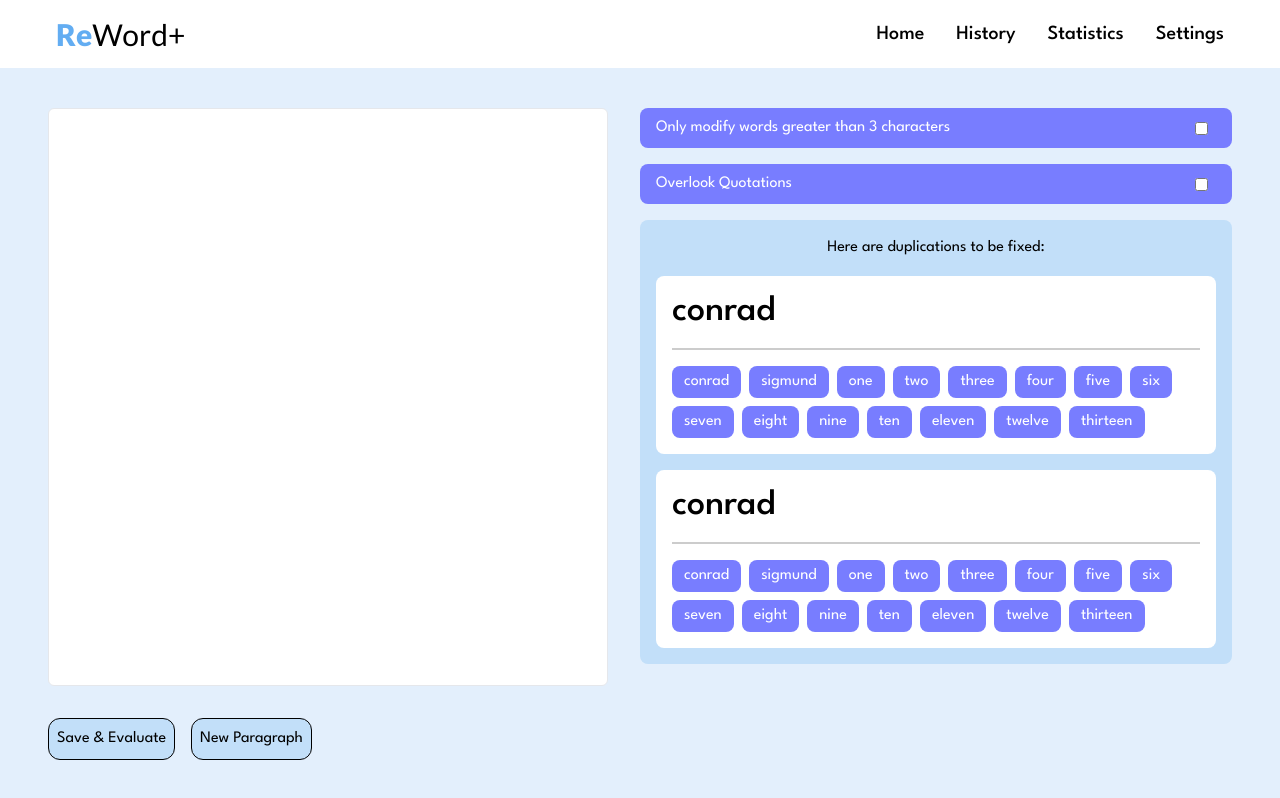
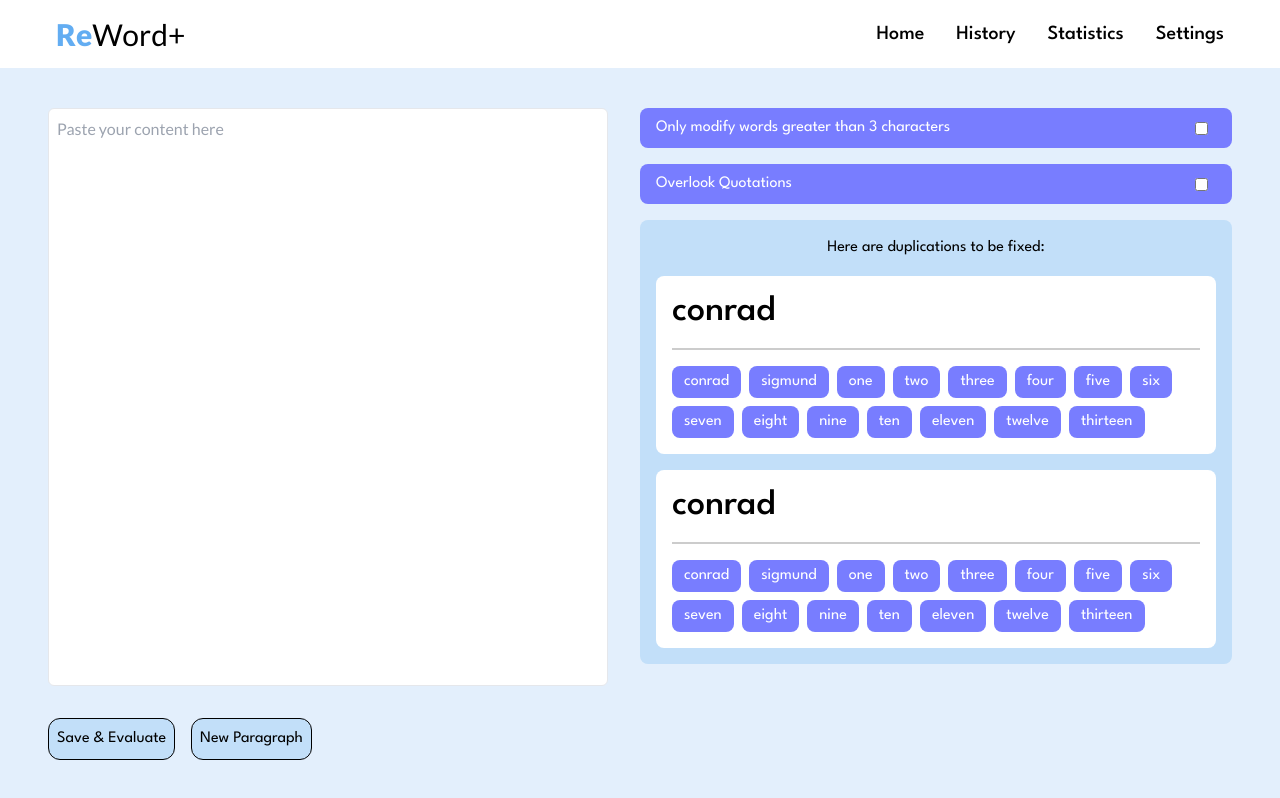
Before and after one commit to Verusins/ReWord-Plus, a Next.js app in the folder frontend/: page / in a window 1280 px wide. Built offline with nearby package versions, Linux system fonts and the light colour scheme.

Commit message:
1 line commit (Add placeholder)

```diff
--- a/frontend/app/page.tsx
+++ b/frontend/app/page.tsx
@@ -63,6 +63,7 @@ export default function Home() {
         <div className="flex flex-col flex-grow w-1/2">
           <form className={`p-4 h-full ${lato.className}`}>
             <textarea
+              placeholder="Paste your content here"
               value={text}
               onChange={(e) => setText(e.target.value)}
               className="border rounded-md p-2 h-full w-full resize-none"
```
